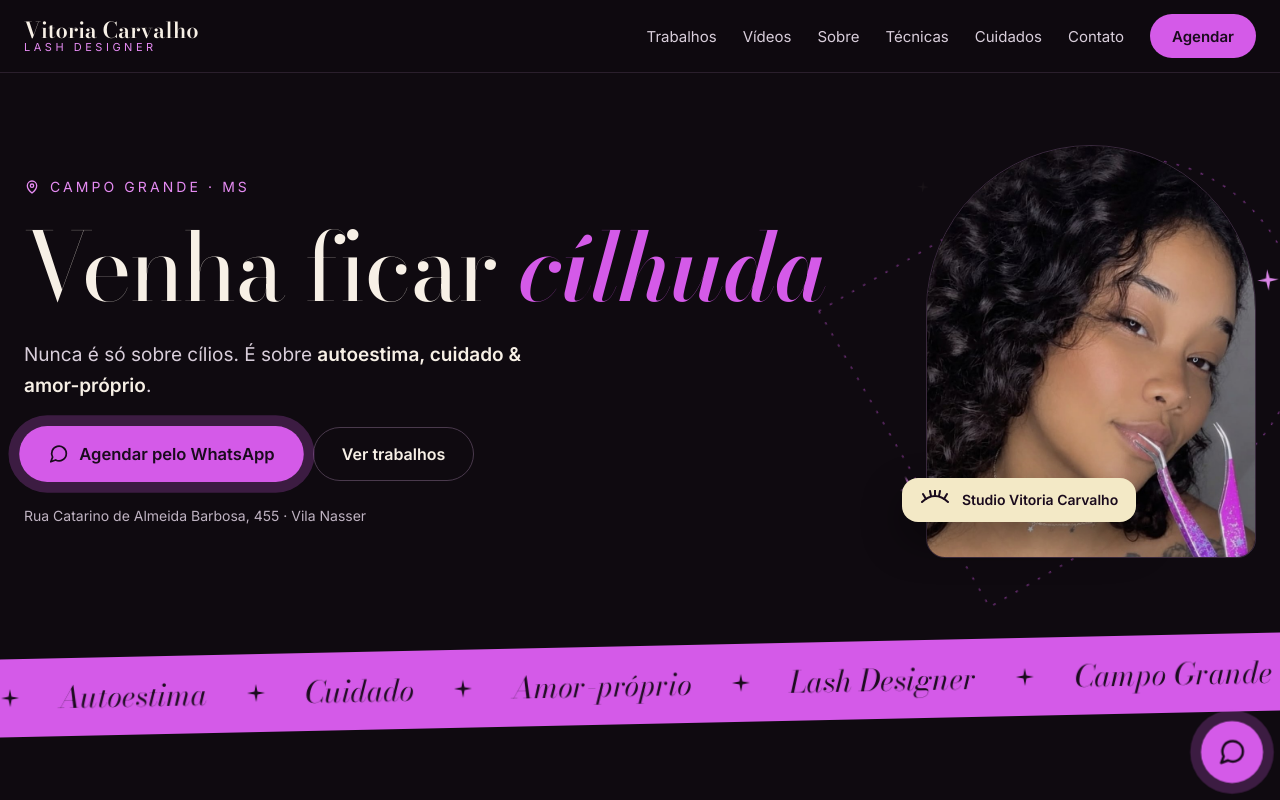
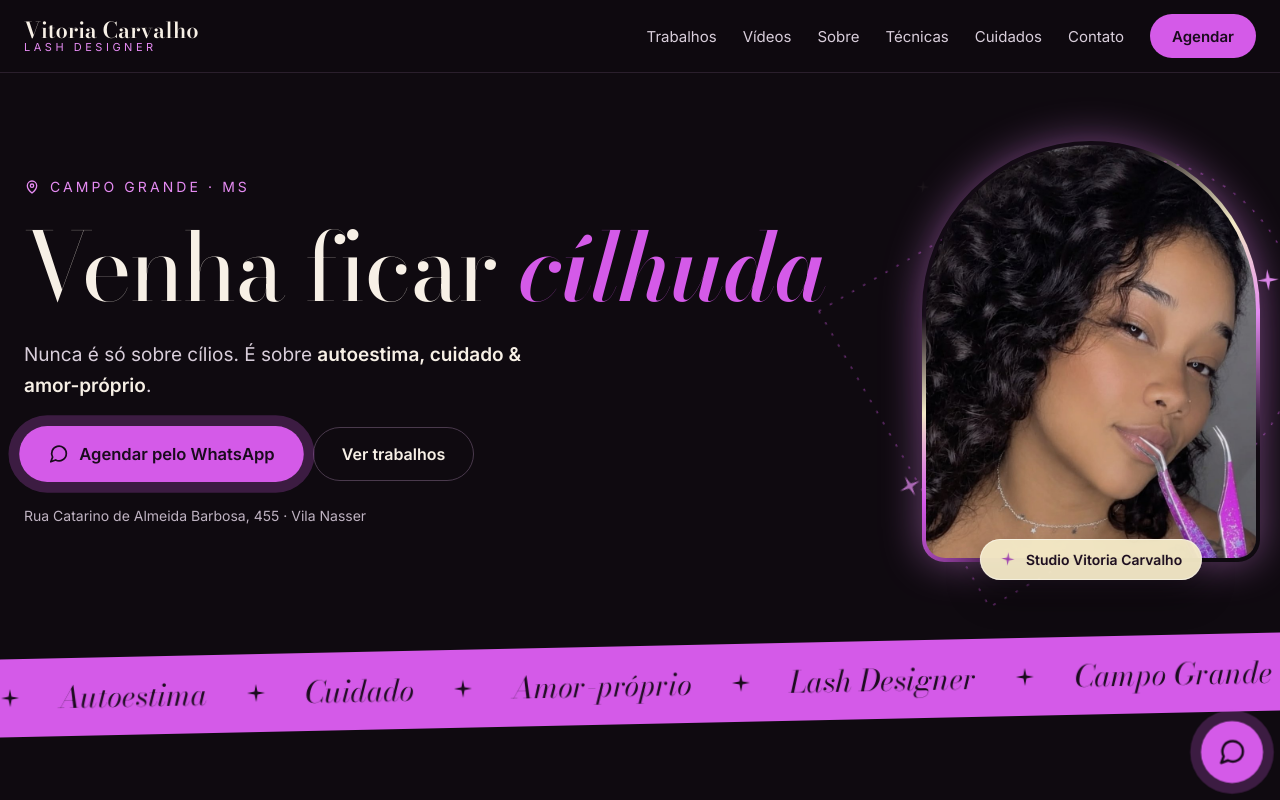
Before and after one commit to voltenbr-rgb/studiovitorialash, a plain HTML site: page index.html in a window 1280 px wide. Shown: the top 800 px of the page. Drawn offline with nearby package versions, Linux system fonts and the light colour scheme.

Commit message:
Brilho animado atrás da foto e selo do studio refeito
Co-Authored-By: Claude Opus 5.5 <noreply@anthropic.com>
Claude-Session: https://claude.ai/code/session_01BUJzpPBoEKyBobnbz9z4TC

```diff
--- a/index.html
+++ b/index.html
@@ -91,6 +91,19 @@ html{scroll-behavior:smooth}
 .lb img{max-width:min(92vw,720px);max-height:86vh;border-radius:20px;transform:scale(.92);transition:transform .35s cubic-bezier(.2,.7,.2,1)}
 .lb.open img{transform:none}
 .lb button{position:absolute;top:16px;right:16px;width:48px;height:48px;border-radius:50%;border:1px solid #4A3A4D;background:#1B121C;color:#F7F0E6;font-size:22px;cursor:pointer}
+
+@keyframes kb2{0%{transform:scale(1.02)}100%{transform:scale(1.08)}}
+.kb{animation:kb2 12s ease-in-out infinite alternate;transform-origin:50% 35%}
+@keyframes breathe{0%,100%{opacity:.55;transform:scale(.96)}50%{opacity:.95;transform:scale(1.06)}}
+.halo{position:absolute;inset:-14% -18%;border-radius:50%;background:radial-gradient(closest-side,rgba(229,139,242,.75),rgba(212,90,232,.35) 55%,transparent 80%);filter:blur(30px);animation:breathe 4.5s ease-in-out infinite;z-index:0;pointer-events:none}
+.rim{position:absolute;inset:-4px;border-radius:214px 214px 28px 28px;overflow:hidden;z-index:0;box-shadow:0 0 40px rgba(229,139,242,.45)}
+.rim::before{content:"";position:absolute;left:-50%;top:-50%;width:200%;height:200%;background:conic-gradient(from 0deg,transparent 0 20%,#F3E9C6 30%,#E58BF2 38%,transparent 50% 70%,#D45AE8 80%,#F3E9C6 86%,transparent 95%);animation:spin 6s linear infinite}
+.hero-photo .spark{z-index:2}
+.badge{position:absolute;left:50%;bottom:-22px;transform:translateX(-50%);z-index:3;display:flex;align-items:center;gap:10px;white-space:nowrap;padding:12px 20px;border-radius:999px;background:rgba(243,233,198,.96);color:#1A0B1D;font-weight:600;font-size:14px;box-shadow:0 14px 34px rgba(0,0,0,.45),0 0 0 1px rgba(255,255,255,.5) inset;animation:badgeIn 1s 1s cubic-bezier(.2,.7,.2,1) both}
+@keyframes badgeIn{from{opacity:0;transform:translate(-50%,14px)}to{opacity:1;transform:translate(-50%,0)}}
+.badge svg{animation:twinkle2 2.4s ease-in-out infinite}
+@keyframes twinkle2{0%,100%{transform:scale(.8) rotate(0)}50%{transform:scale(1.15) rotate(90deg)}}
+@media (prefers-reduced-motion: reduce){.badge{opacity:1}}
 </style>
 </head>
 <body>
@@ -136,16 +149,18 @@ Agendar pelo WhatsApp</a>
 <svg class="ring" viewBox="0 0 420 525" style="position: absolute; inset: -18px; width: calc(100% + 36px); height: calc(100% + 36px)" aria-hidden="true">
 <path d="M10 515 V210 A200 200 0 0 1 410 210 V515 Z" fill="none" stroke="#D45AE8" stroke-opacity="0.55" stroke-width="1.5" stroke-dasharray="3 12"></path>
 </svg>
-<div style="position: absolute; inset: 0; border-radius: 210px 210px 24px 24px; overflow: hidden; border: 1px solid #3A2A3E">
+<div class="halo" aria-hidden="true"></div>
+<div class="rim" aria-hidden="true"></div>
+<div style="position: absolute; inset: 0; border-radius: 210px 210px 24px 24px; overflow: hidden; z-index: 1">
 <img class="kb" fetchpriority="high" src="assets/vitoria.jpg" alt="Vitoria Carvalho segurando suas pinças de extensão de cílios" style="width: 100%; height: 100%; object-fit: cover; display: block">
 </div>
 <svg class="spark" width="34" height="34" viewBox="0 0 24 24" style="top: 6%; left: -6%" aria-hidden="true"><path d="M12 0 L14 10 L24 12 L14 14 L12 24 L10 14 L0 12 L10 10 Z" fill="#F3E9C6"></path></svg>
 <svg class="spark" width="22" height="22" viewBox="0 0 24 24" style="top: 30%; right: -7%; animation-delay: .9s" aria-hidden="true"><path d="M12 0 L14 10 L24 12 L14 14 L12 24 L10 14 L0 12 L10 10 Z" fill="#E58BF2"></path></svg>
 <svg class="spark" width="28" height="28" viewBox="0 0 24 24" style="bottom: 14%; left: -9%; animation-delay: 1.6s" aria-hidden="true"><path d="M12 0 L14 10 L24 12 L14 14 L12 24 L10 14 L0 12 L10 10 Z" fill="#E58BF2"></path></svg>
 <svg class="spark" width="18" height="18" viewBox="0 0 24 24" style="bottom: 4%; right: 6%; animation-delay: 2.1s" aria-hidden="true"><path d="M12 0 L14 10 L24 12 L14 14 L12 24 L10 14 L0 12 L10 10 Z" fill="#F3E9C6"></path></svg>
-<div style="position: absolute; left: -24px; bottom: 36px; display: flex; align-items: center; gap: 12px; padding: 12px 18px; border-radius: 16px; background-color: #F3E9C6; color: #1A0B1D; box-shadow: 0 18px 40px rgba(0, 0, 0, 0.45)">
-<svg class="blink" width="30" height="20" viewBox="0 0 30 20" fill="none" stroke="#1A0B1D" stroke-width="2" stroke-linecap="round" aria-hidden="true"><path d="M2 12 Q15 0 28 12"></path><path d="M6 9 L3 4 M11 6 L10 1 M15 5 V0 M19 6 L20 1 M24 9 L27 4"></path></svg>
-<span style="font-weight: 600; font-size: 14px">Studio Vitoria Carvalho</span>
+<div class="badge">
+<svg width="16" height="16" viewBox="0 0 24 24" aria-hidden="true"><path d="M12 0 L14 10 L24 12 L14 14 L12 24 L10 14 L0 12 L10 10 Z" fill="#9B3AAE"></path></svg>
+<span>Studio Vitoria Carvalho</span>
 </div>
 </div>
 </div>
```
